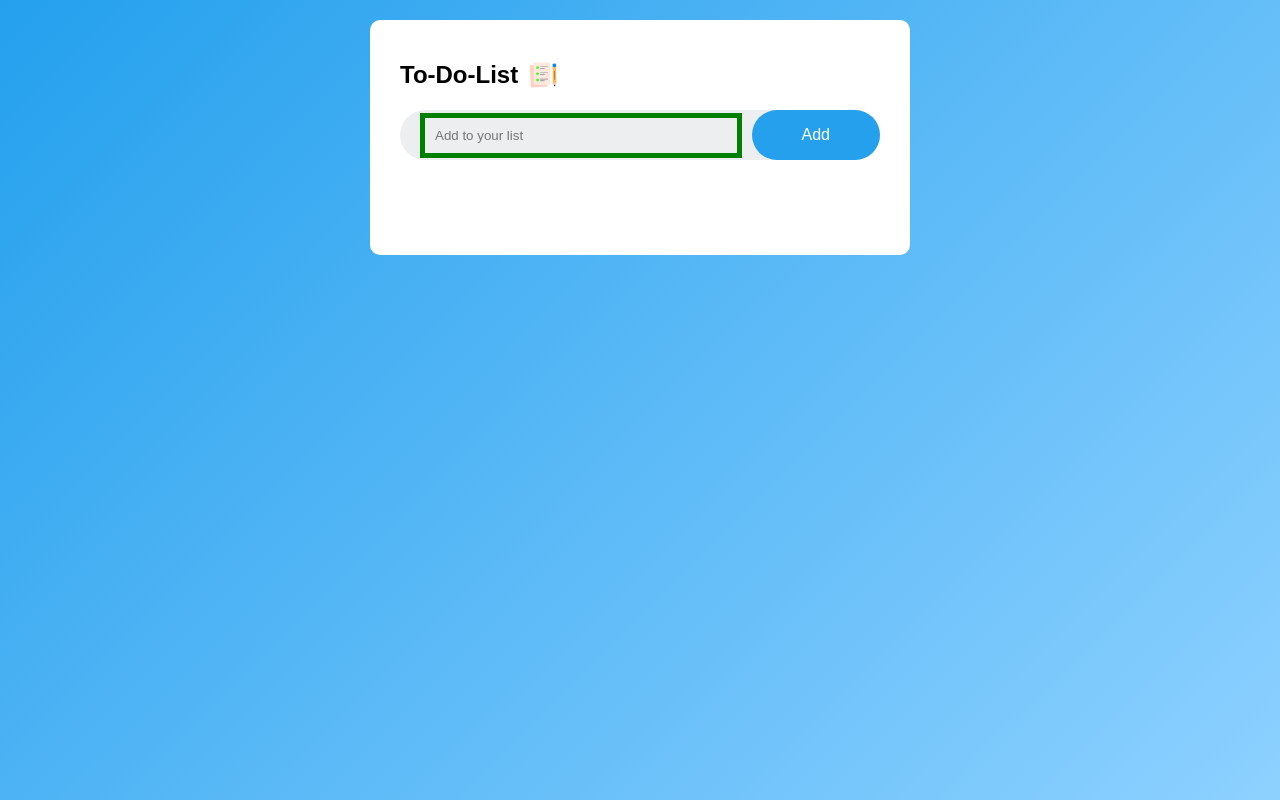
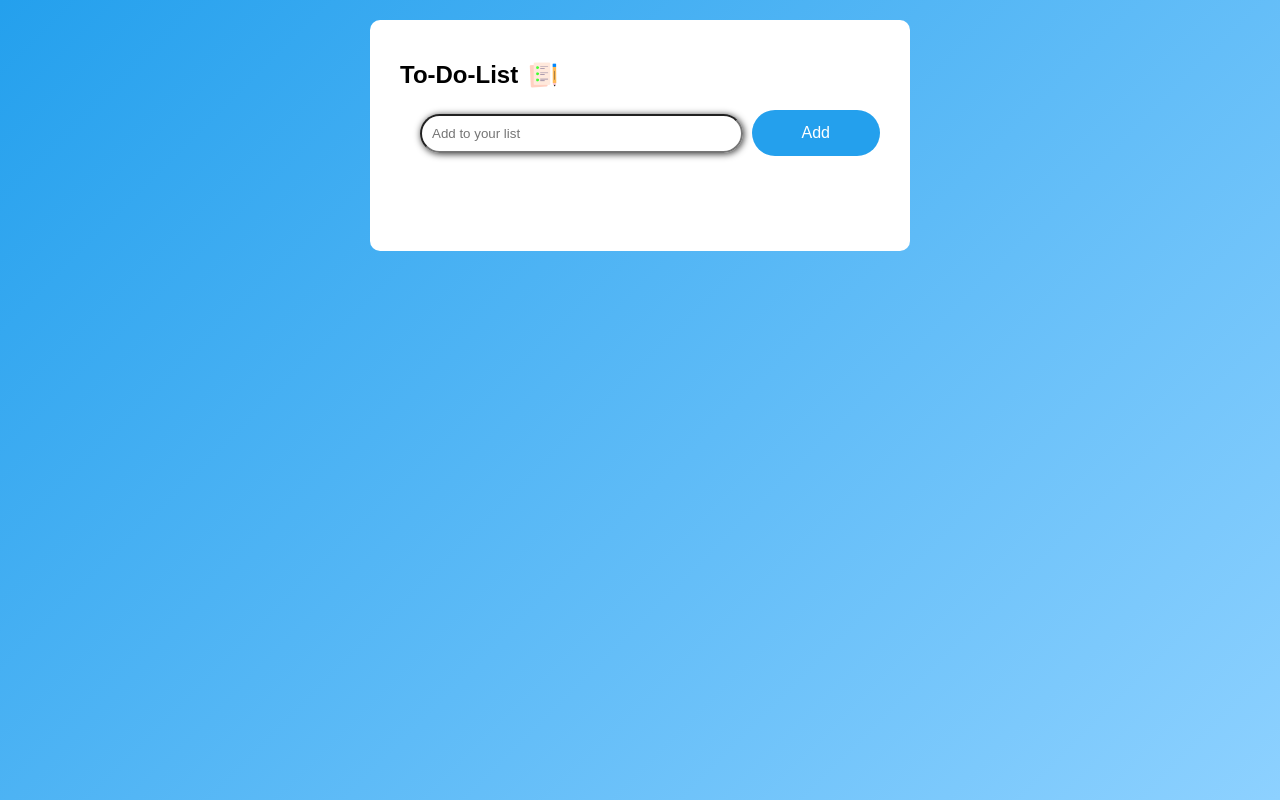
Before and after one commit to Ted-Dev-1/Todo-list-project, a plain HTML site: page index.html in a window 1280 px wide. Drawn offline with Linux system fonts and the light colour scheme.

Commit message:
Changed input styling

```diff
--- a/style.css
+++ b/style.css
@@ -38,26 +38,28 @@ h2{
     display: flex;
     align-items: center;
     justify-content: space-between;
-    background-color: #edeef0;
+    /*background-color: #edeef0;*/
     padding-left: 20px;
     margin-bottom: 25px;
     border-radius: 30px;
 }
 
 .row input[type="text"]{
-    border:  5px solid green;
+    /*border: none;*/
     outline: none;
     background: transparent;
     flex: 1;
     padding: 10px;
+    box-shadow: 1px 1px 7px 0px rgba(0, 0, 0, 0.8);
+    border-radius: 40px;
 }
 
 button{
-    margin-left: 10px;
+    margin-left: 9px;
     background-color: #24a0ed;
     color: #fff;
     border-radius: 40px;
-    padding: 16px 50px;
+    padding: 14px 50px;
     border: none;
     outline: none;
     cursor: pointer;
```
